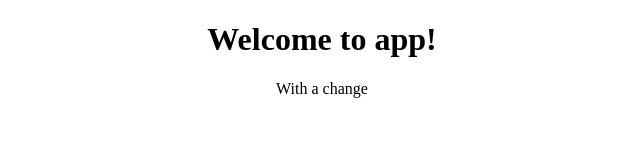
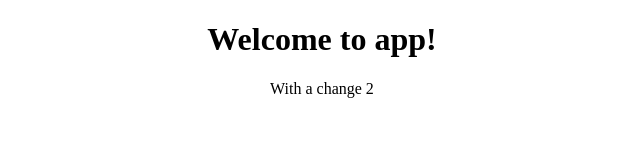
Before and after one commit to ant057/FreelancePortfolio, an Angular app: page / in a window 1280 px wide. Shown: the top 160 px of the page, without its empty margins (318-958 px from the left). Built offline with nearby package versions, Linux system fonts and the light colour scheme.

Commit message:
commit 2

```diff
--- a/src/app/app.component.html
+++ b/src/app/app.component.html
@@ -3,4 +3,4 @@
   <h1>
     Welcome to {{ title }}!
   </h1>
-With a change
+With a change 2
```
